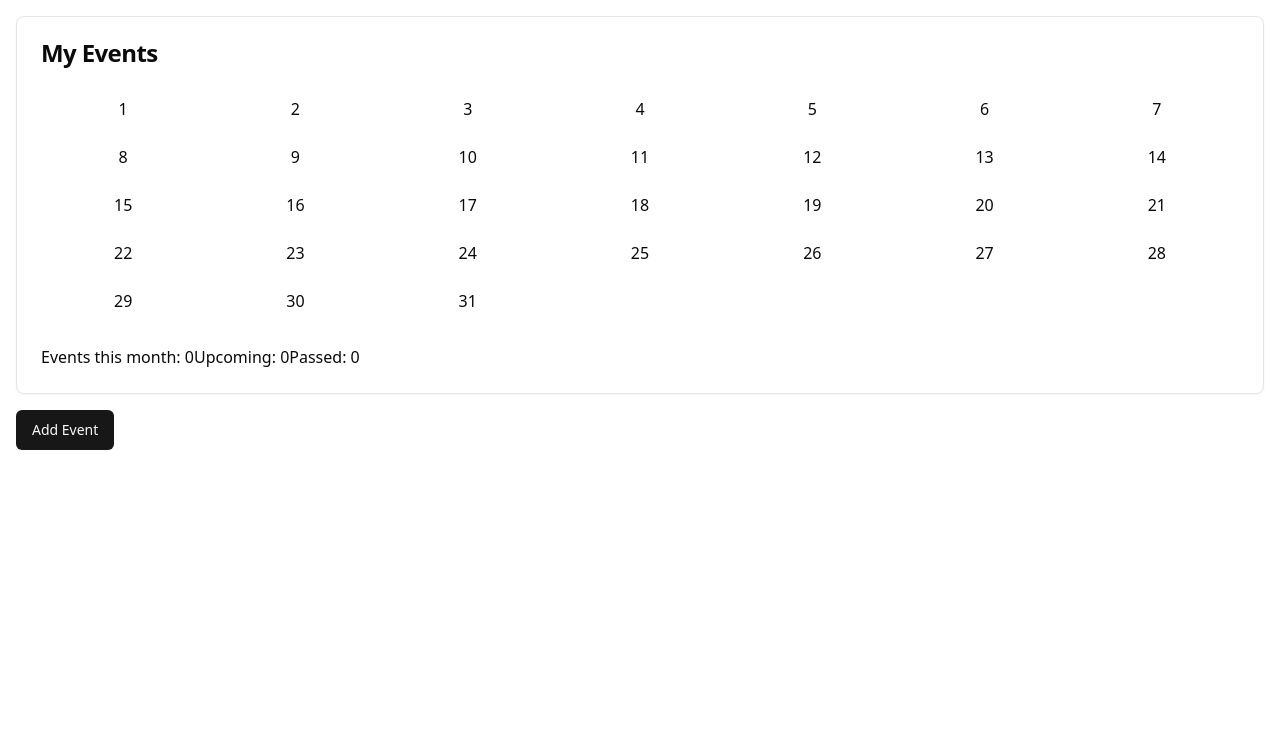
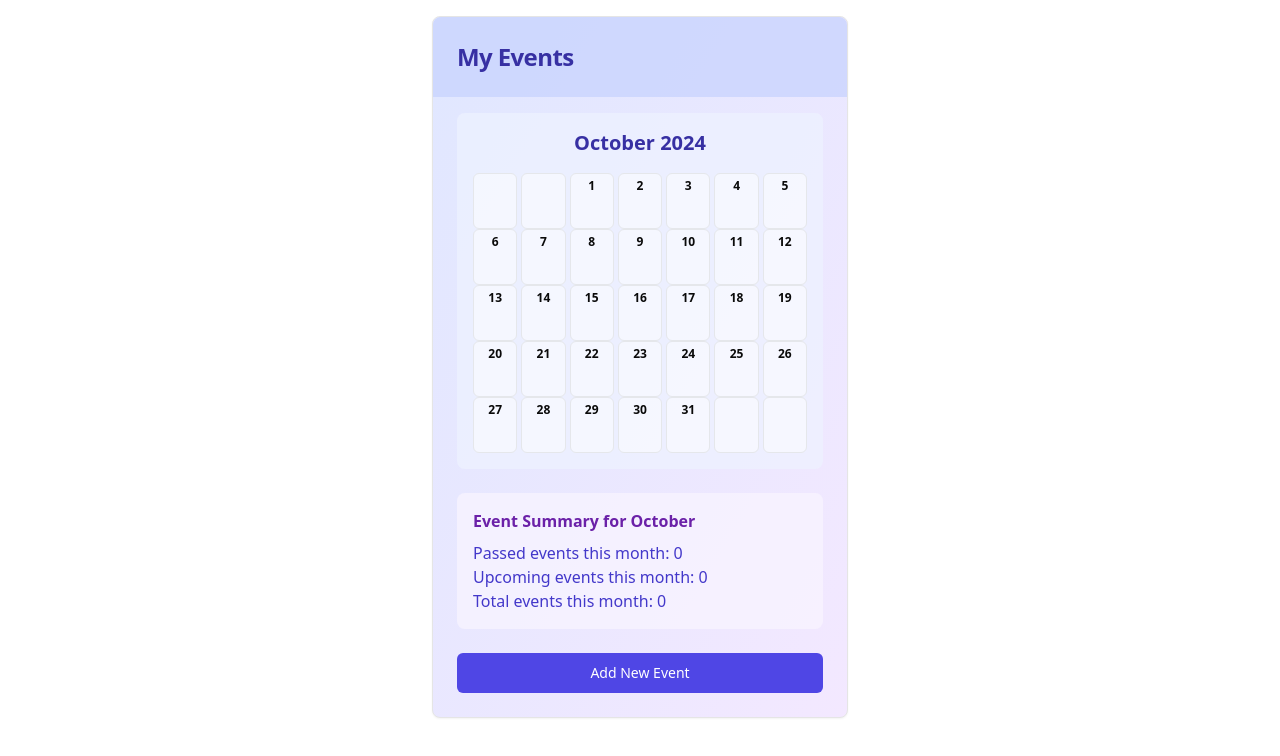
Before and after one commit to colossus21/rlhf-react-tasks, a React (Vite) app: page / in a window 1280 px wide. Shown: the top 756 px of the page. Built offline with nearby package versions, Linux system fonts and the light colour scheme.

Commit message:
add ideal response

```diff
--- a/src/App.jsx
+++ b/src/App.jsx
@@ -1,133 +1,155 @@
-import React, { useState, useEffect } from 'react';
-import {
-  Card, CardContent, CardHeader, CardTitle,
-  CardFooter, CardDescription
-} from "@/components/ui/card";
+import React, { useState } from 'react';
+import { Card, CardContent, CardHeader, CardTitle } from "@/components/ui/card";
 import { Button } from "@/components/ui/button";
 import { Input } from "@/components/ui/input";
 import { Textarea } from "@/components/ui/textarea";
-import { Dialog, DialogContent, DialogHeader, DialogTrigger } from "@/components/ui/dialog";
 import { Select, SelectContent, SelectItem, SelectTrigger, SelectValue } from "@/components/ui/select";
+import { Dialog, DialogContent, DialogHeader, DialogTitle, DialogTrigger } from "@/components/ui/dialog";
+import { Popover, PopoverContent, PopoverTrigger } from "@/components/ui/popover";
 
-const emojis = [
-  '🎂', '🎉', '💍', '🎈', '🎁', '🍰', '🎊', '🥳', '🌟', '🎓'
-];
+const daysInMonth = (year, month) => new Date(year, month + 1, 0).getDate();
+const getMonthName = (month) => new Date(2000, month, 1).toLocaleString('default', { month: 'long' });
 
-function Event({ event, onDelete }) {
-  return (
-      <div className="mb-2 p-2 bg-purple-100 rounded flex justify-between items-center">
-        <span>{event.emoji} {event.name}</span>
-        <Button size="icon" variant="ghost" onClick={() => onDelete(event)}>
-          ❌
-        </Button>
-      </div>
-  );
-}
+const emojis = ['🎂', '🎉', '💍', '🎓', '🏆', '🎄', '🎃', '🥳', '🍾', '💼'];
 
-function CalendarDay({ day, events, currentMonth }) {
-  const isCurrentMonth = day.getMonth() === currentMonth.getMonth();
-  return (
-      <div className={`p-2 text-center ${!isCurrentMonth ? 'text-gray-400' : ''}`}>
-        <span>{day.getDate()}</span>
-        {events.map((event, idx) => (
-            <div key={idx} className="tooltip" data-tip={event.name}>
-              {event.emoji}
-            </div>
-        ))}
-      </div>
-  );
-}
-
-function MyEvents() {
+const MyEventsWidget = () => {
+  const [currentDate, setCurrentDate] = useState(new Date());
   const [events, setEvents] = useState([]);
-  const [open, setOpen] = useState(false);
-  const [newEvent, setNewEvent] = useState({ emoji: '🎂', name: '', date: '', description: '' });
-  const currentDate = new Date();
-  const daysInMonth = new Date(currentDate.getFullYear(), currentDate.getMonth() + 1, 0).getDate();
+  const [newEvent, setNewEvent] = useState({ name: '', emoji: '', date: '', description: '' });
+  const [isDialogOpen, setIsDialogOpen] = useState(false);
 
   const addEvent = () => {
-    if (newEvent.name && newEvent.date) {
+    if (newEvent.name && newEvent.emoji && newEvent.date) {
       setEvents([...events, { ...newEvent, date: new Date(newEvent.date) }]);
-      setOpen(false);
-      setNewEvent({ emoji: '🎂', name: '', date: '', description: '' });
+      setNewEvent({ name: '', emoji: '', date: '', description: '' });
+      setIsDialogOpen(false);
     }
   };
 
-  const deleteEvent = (eventToDelete) => {
-    setEvents(events.filter(event => event !== eventToDelete));
+  const isCurrentMonth = (date) => {
+    return date.getMonth() === currentDate.getMonth() && date.getFullYear() === currentDate.getFullYear();
   };
 
-  const currentMonthEvents = events.filter(event =>
-      event.date.getMonth() === currentDate.getMonth() && event.date.getFullYear() === currentDate.getFullYear()
+  const today = new Date();
+  today.setHours(0, 0, 0, 0);
+
+  const eventCounts = {
+    total: events.filter(e => isCurrentMonth(e.date)).length,
+    passed: events.filter(e => isCurrentMonth(e.date) && e.date < today).length,
+    upcoming: events.filter(e => isCurrentMonth(e.date) && e.date >= today).length
+  };
+
+  const renderCalendar = () => {
+    const year = currentDate.getFullYear();
+    const month = currentDate.getMonth();
+    const firstDay = new Date(year, month, 1).getDay();
+    const totalDays = daysInMonth(year, month);
+    const weeks = Math.ceil((totalDays + firstDay) / 7);
+
+    return Array.from({ length: weeks }).map((_, weekIndex) => (
+        <div key={weekIndex} className="grid grid-cols-7 gap-1">
+          {Array.from({ length: 7 }).map((_, dayIndex) => {
+            const day = weekIndex * 7 + dayIndex - firstDay + 1;
+            const currentMonthEvent = events.find(e =>
+                e.date.getDate() === day &&
+                e.date.getMonth() === month &&
+                e.date.getFullYear() === year
             );
 
             return (
-      <div className="container mx-auto p-4">
-        <Card>
-          <CardHeader>
-            <CardTitle>My Events</CardTitle>
-          </CardHeader>
-          <CardContent>
-            <div className="grid grid-cols-7 gap-2">
-              {[...Array(daysInMonth)].map((_, index) => {
-                const day = new Date(currentDate.getFullYear(), currentDate.getMonth(), index + 1);
-                const dayEvents = events.filter(e => e.date.getDate() === day.getDate() &&
-                    e.date.getMonth() === day.getMonth());
-                return <CalendarDay key={day} day={day} events={dayEvents} currentMonth={currentDate} />;
+                <div key={dayIndex} className="h-14 border rounded-md p-1 text-xs bg-white bg-opacity-50">
+                  {day > 0 && day <= totalDays && (
+                      <Popover>
+                        <PopoverTrigger className="w-full h-full">
+                          <div className="flex flex-col items-center justify-between h-full">
+                            <span className="font-semibold">{day}</span>
+                            {currentMonthEvent && (
+                                <span className="text-lg">{currentMonthEvent.emoji}</span>
+                            )}
+                          </div>
+                        </PopoverTrigger>
+                        {currentMonthEvent && (
+                            <PopoverContent>
+                              <p className="font-semibold">{currentMonthEvent.name}</p>
+                              <p className="text-sm text-gray-500">{currentMonthEvent.date.toLocaleDateString()}</p>
+                              {currentMonthEvent.description && (
+                                  <p className="text-sm mt-2">{currentMonthEvent.description}</p>
+                              )}
+                            </PopoverContent>
+                        )}
+                      </Popover>
+                  )}
+                </div>
+            );
           })}
         </div>
-          </CardContent>
-          <CardFooter>
-            <p>Events this month: {currentMonthEvents.length}</p>
-            <p>Upcoming: {currentMonthEvents.filter(e => e.date > currentDate).length}</p>
-            <p>Passed: {currentMonthEvents.filter(e => e.date <= currentDate).length}</p>
-          </CardFooter>
-        </Card>
+    ));
+  };
 
-        <Dialog open={open} onOpenChange={setOpen}>
+  return (
+      <div className="p-4 max-w-md mx-auto">
+        <Card className="bg-gradient-to-br from-indigo-100 to-purple-100">
+          <CardHeader className="bg-indigo-200 bg-opacity-70 rounded-t-lg">
+            <CardTitle className="text-2xl font-bold text-indigo-800">My Events</CardTitle>
+          </CardHeader>
+          <CardContent className="space-y-6">
+            <div className="bg-indigo-50 bg-opacity-70 rounded-lg p-4 mt-4">
+              <h3 className="text-xl font-semibold mb-4 text-center text-indigo-800">
+                {getMonthName(currentDate.getMonth())} {currentDate.getFullYear()}
+              </h3>
+              {renderCalendar()}
+            </div>
+            <div className="bg-purple-50 bg-opacity-70 rounded-lg p-4">
+              <h4 className="font-semibold mb-2 text-purple-800">Event Summary for {getMonthName(currentDate.getMonth())}</h4>
+              <p className="text-indigo-700">Passed events this month: {eventCounts.passed}</p>
+              <p className="text-indigo-700">Upcoming events this month: {eventCounts.upcoming}</p>
+              <p className="text-indigo-700">Total events this month: {eventCounts.total}</p>
+            </div>
+            <Dialog open={isDialogOpen} onOpenChange={setIsDialogOpen}>
               <DialogTrigger asChild>
-            <Button className="mt-4">Add Event</Button>
+                <Button className="w-full bg-indigo-600 hover:bg-indigo-700 text-white">Add New Event</Button>
               </DialogTrigger>
-          <DialogContent>
+              <DialogContent className="bg-purple-50">
                 <DialogHeader>
-              <h2>Add New Event</h2>
+                  <DialogTitle className="text-indigo-800">Add New Event</DialogTitle>
                 </DialogHeader>
+                <div className="space-y-4 mt-4">
                   <Input
+                      placeholder="Event name"
                       value={newEvent.name}
-                onChange={e => setNewEvent({...newEvent, name: e.target.value})}
-                placeholder="Event Name"
+                      onChange={(e) => setNewEvent({ ...newEvent, name: e.target.value })}
+                      className="bg-white"
                   />
-            <Select onValueChange={emoji => setNewEvent({...newEvent, emoji})}>
-              <SelectTrigger className="w-full mt-2">
-                <SelectValue placeholder="Select an emoji" />
+                  <Select onValueChange={(value) => setNewEvent({ ...newEvent, emoji: value })}>
+                    <SelectTrigger className="bg-white">
+                      <SelectValue placeholder="Select emoji" />
                     </SelectTrigger>
                     <SelectContent>
-                {emojis.map(emoji => <SelectItem key={emoji} value={emoji}>{emoji}</SelectItem>)}
+                      {emojis.map((emoji) => (
+                          <SelectItem key={emoji} value={emoji}>{emoji}</SelectItem>
+                      ))}
                     </SelectContent>
                   </Select>
                   <Input
                       type="date"
-                className="mt-2"
                       value={newEvent.date}
-                onChange={e => setNewEvent({...newEvent, date: e.target.value})}
+                      onChange={(e) => setNewEvent({ ...newEvent, date: e.target.value })}
+                      className="bg-white"
                   />
                   <Textarea
-                className="mt-2"
+                      placeholder="Event description"
                       value={newEvent.description}
-                onChange={e => setNewEvent({...newEvent, description: e.target.value})}
-                placeholder="Description"
+                      onChange={(e) => setNewEvent({ ...newEvent, description: e.target.value })}
+                      className="bg-white"
                   />
-            <Button onClick={addEvent} className="mt-2">Save Event</Button>
+                  <Button onClick={addEvent} className="w-full bg-indigo-600 hover:bg-indigo-700 text-white">Add Event</Button>
+                </div>
               </DialogContent>
             </Dialog>
-
-        <div className="mt-4">
-          {currentMonthEvents.map(event => <Event key={event.name} event={event} onDelete={deleteEvent} />)}
-        </div>
+          </CardContent>
+        </Card>
       </div>
   );
-}
+};
 
-export default function App() {
-  return <MyEvents />;
-}
+export default MyEventsWidget;
```
Lines whose indentation alone changed are shown as unchanged.
